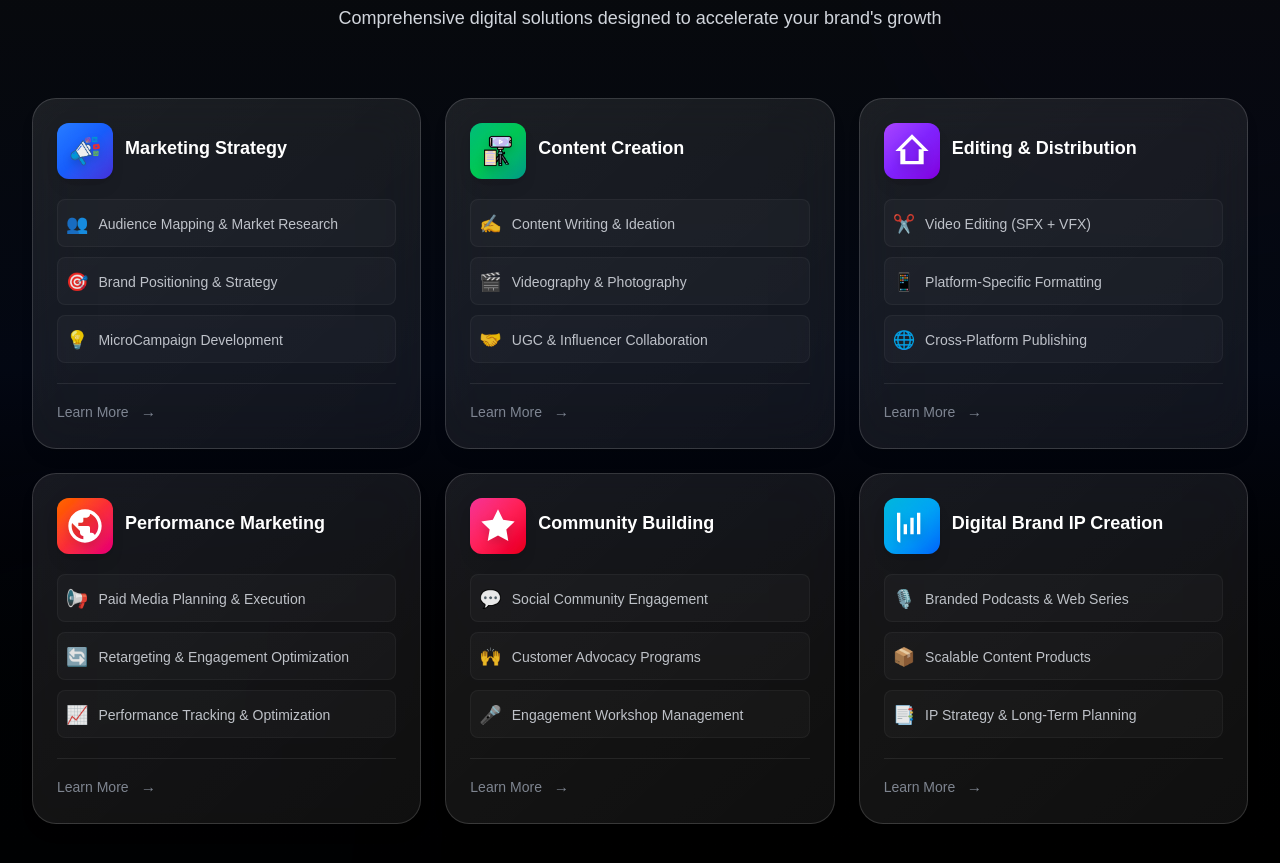
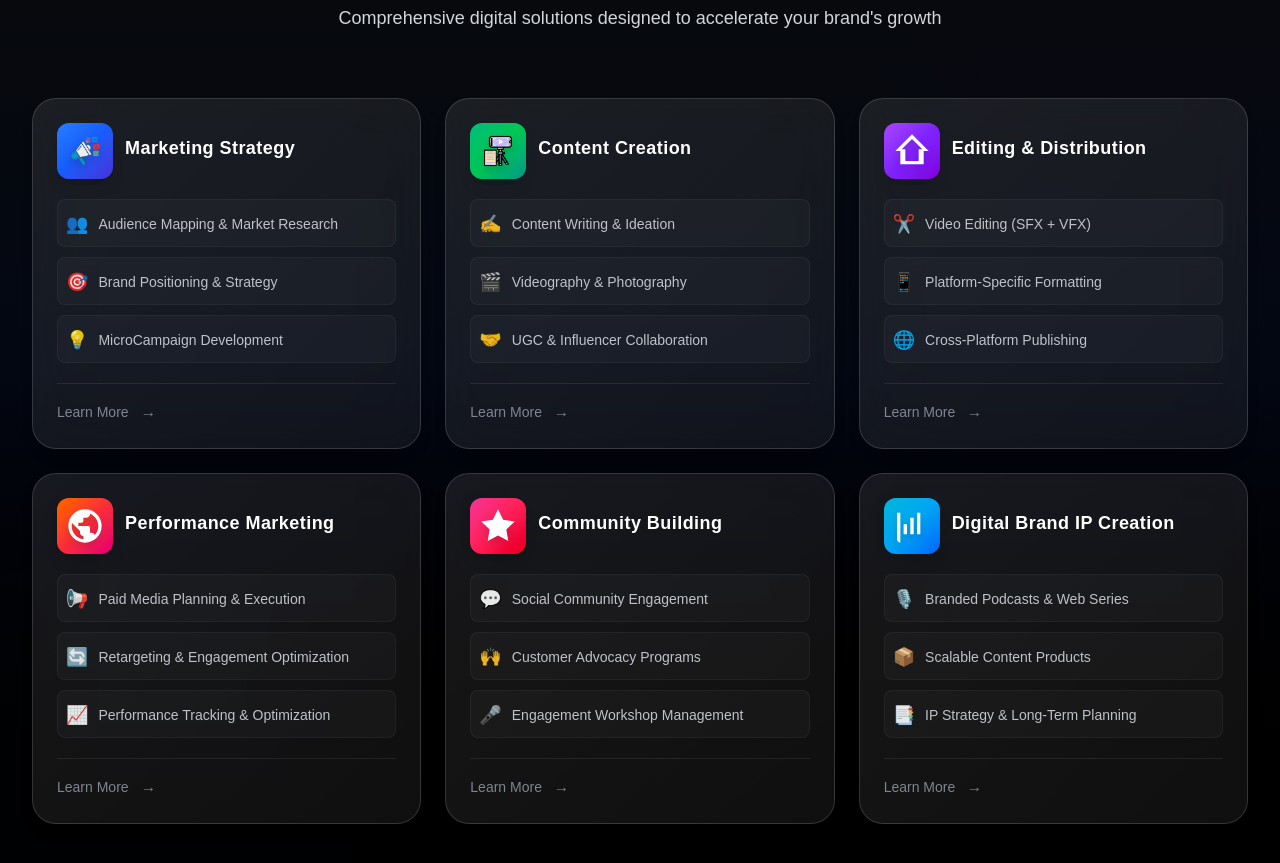
Before and after one commit to HimanshuJ16/elanew, a React (Vite) app: page / in a window 1280 px wide. Shown: the part 4180-5043 px from the top of the page. Built offline with nearby package versions, Linux system fonts and the light colour scheme; a web font is replaced by a local one.

Commit message:
first commit

```diff
--- a/src/components/ServerSlider.jsx
+++ b/src/components/ServerSlider.jsx
@@ -127,7 +127,7 @@ const ServiceCard = React.memo(({ service, onClick }) => {
             </motion.div>
 
             <div className="ml-3 flex-1 min-w-0 flex flex-col justify-center">
-              <h3 className="text-base lg:text-lg font-bold text-white mb-1 leading-tight group-hover:text-transparent group-hover:bg-clip-text group-hover:bg-gradient-to-r group-hover:from-white group-hover:to-gray-200 transition-all duration-300">
+              <h3 className="text-base tracking-wide lg:text-lg font-bold text-white mb-1 leading-tight group-hover:text-transparent group-hover:bg-clip-text group-hover:bg-gradient-to-r group-hover:from-white group-hover:to-gray-200 transition-all duration-300">
                 {service.title}
               </h3>
               {/* <p className="text-gray-400 text-xs lg:text-sm font-medium group-hover:text-gray-300 transition-colors">
```
